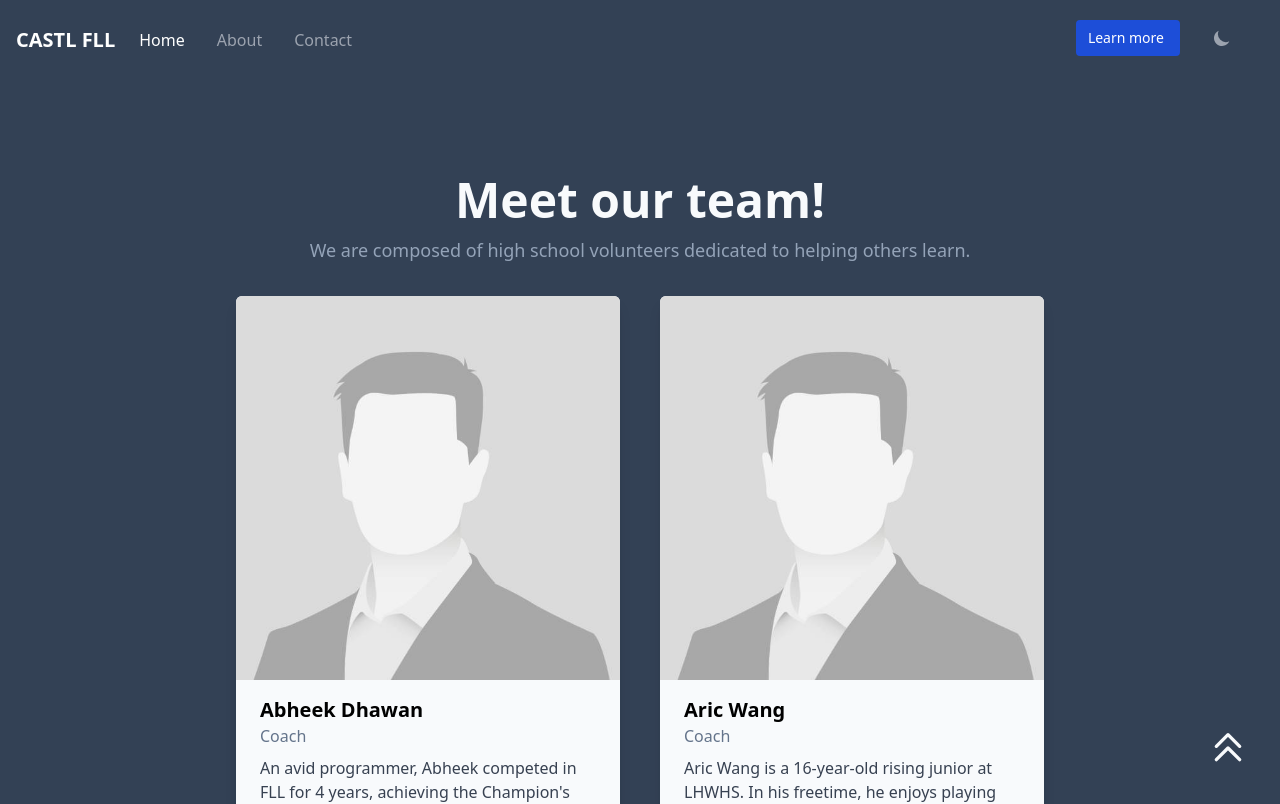
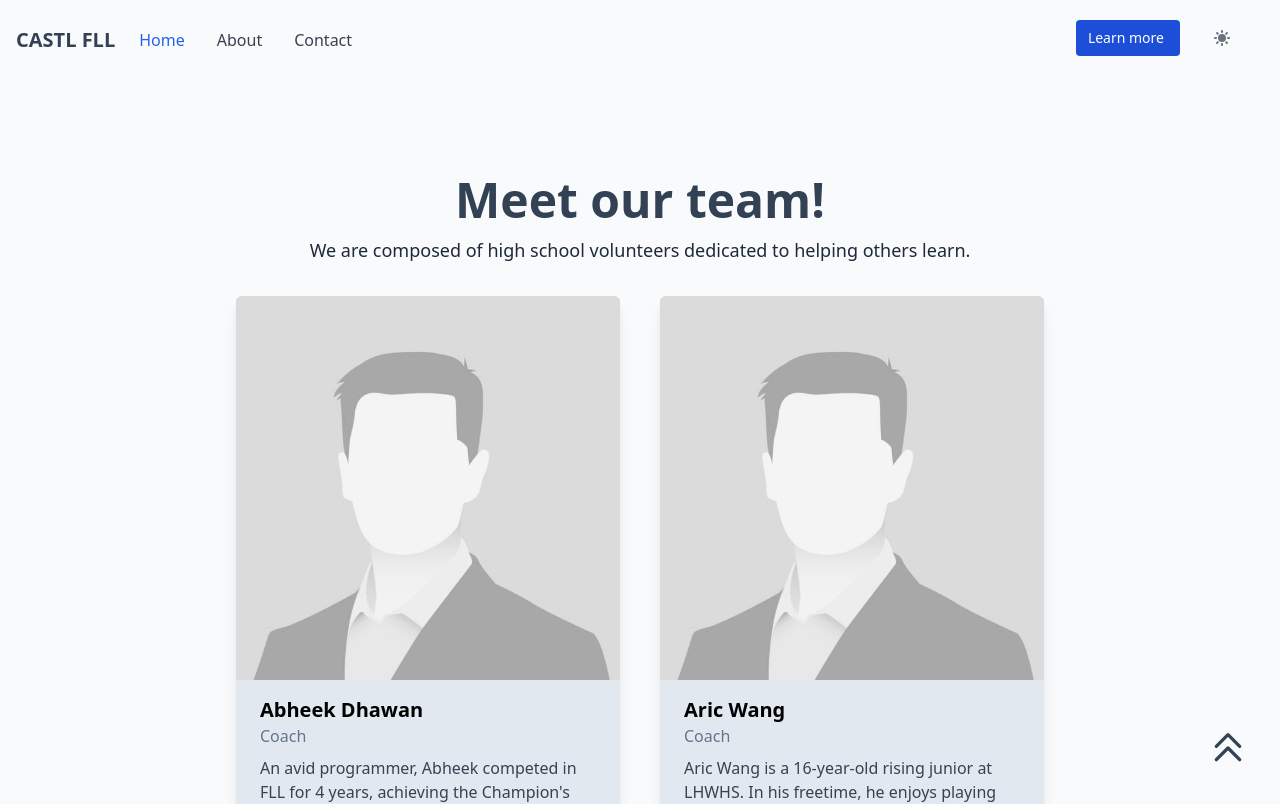
Before and after one commit to Coding-Academy-STL/fllstl.codes, a Next.js app: page / in a window 1280 px wide. Shown: the top 804 px of the page. Built offline with nearby package versions, Linux system fonts and the light colour scheme.

Commit message:
fix: set correct default theme

```diff
--- a/components/layout.tsx
+++ b/components/layout.tsx
@@ -28,7 +28,7 @@ export default function Layout({
         if (
             window.localStorage.getItem('isDarkMode') === 'true' ||
             (window.localStorage.getItem('isDarkMode') === null &&
-                window.matchMedia('(prefers-color-scheme: dark)').matches)
+                !window.matchMedia('(prefers-color-scheme: dark)').matches)
         ) {
             setDarkMode(false)
         } else {
@@ -44,7 +44,7 @@ export default function Layout({
 
         window.addEventListener('scroll', onScroll)
         return () => window.removeEventListener('scroll', onScroll)
-    }, [scrollTop]);
+    }, [scrollTop])
 
     return (
         <>
@@ -53,9 +53,8 @@ export default function Layout({
                     {active
                         .toLowerCase()
                         .split(' ')
-                        .map(
-                            (w) => w.charAt(0).toUpperCase() + w.slice(1)
-                        ) + ' | CASTL FLL'}
+                        .map((w) => w.charAt(0).toUpperCase() + w.slice(1)) +
+                        ' | CASTL FLL'}
                 </title>
             </Head>
             <div className={cx({ dark: isDarkMode }, 'transition-colors')}>
@@ -70,7 +69,21 @@ export default function Layout({
                         toggleDarkMode={toggleDarkMode}
                     />
                     <main className={cx({ dark: isDarkMode })}>{children}</main>
-                    <div className='fixed bottom-8 right-8 text-slate-700 dark:text-slate-50'><a href='#' className={cx({ 'pointer-events-none': scrollTop === 0 })}><ChevronDoubleUpIcon className={cx('h-10 w-10 opacity-100 transition-all delay-200', { 'opacity-0': scrollTop === 0 })} /></a></div>
+                    <div className="fixed bottom-8 right-8 text-slate-700 dark:text-slate-50">
+                        <a
+                            href="#"
+                            className={cx({
+                                'pointer-events-none': scrollTop === 0,
+                            })}
+                        >
+                            <ChevronDoubleUpIcon
+                                className={cx(
+                                    'h-10 w-10 opacity-100 transition-all delay-200',
+                                    { 'opacity-0': scrollTop === 0 }
+                                )}
+                            />
+                        </a>
+                    </div>
                     <Footer />
                 </div>
             </div>
```
